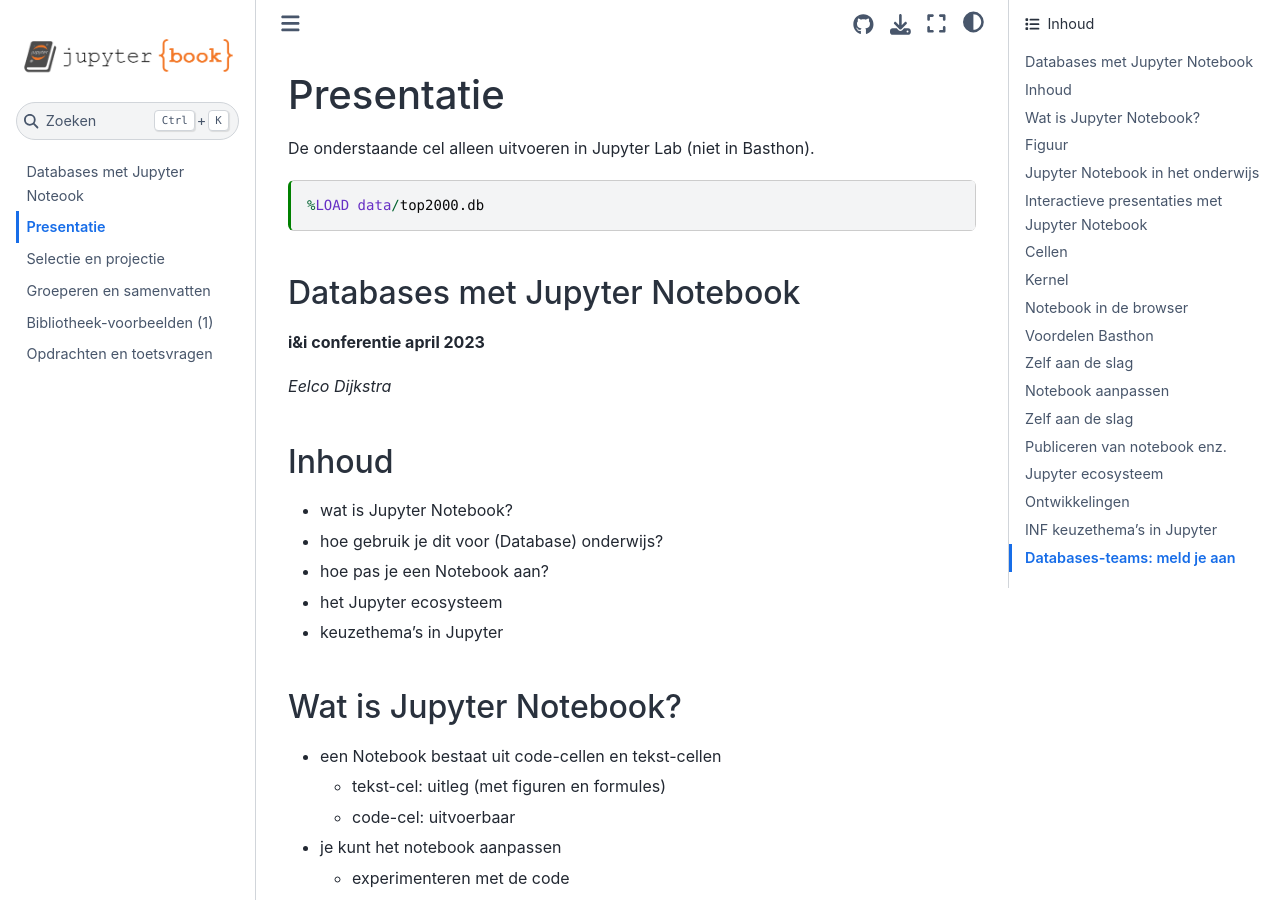
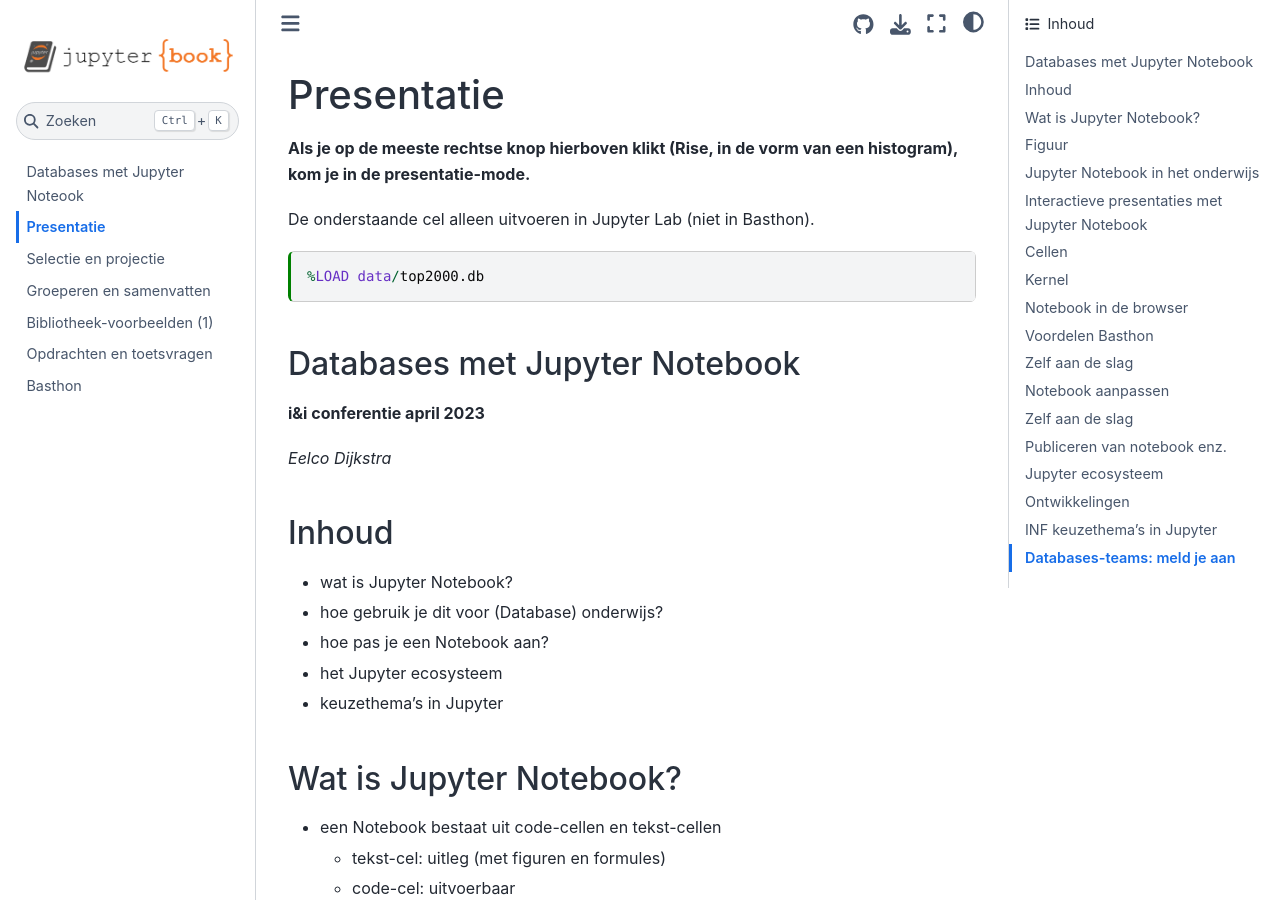
Before and after one commit to eelcodijkstra/db-basthion, a Jupyter Book: the page built from presentatie.ipynb, in a window 1280 px wide and 900 px high. Built offline with Jupyter Book 1.0.4 settings and Sphinx 7.4.7 and the Sphinx Book theme 1.1.4, drawn with Linux system fonts in a browser that asks for light colours; some of the changed lines change nothing that is shown.

Commit message:
pagina over Basthon toegevoegd

```diff
--- a/_toc.yml
+++ b/_toc.yml
@@ -9,3 +9,4 @@
 - file: top2000-samenvatten
 - file: bibliotheek-a
 - file: toetsvragen
+- file: basthon
--- /dev/null
+++ b/basthon.md
@@ -0,0 +1,36 @@
+# Basthon
+
+Basthon staat voor: "Bac à sable - Python", ofwel: Python zandbak. Leerlingen informatica kunnen daarin naar hartelust experimenteren zonder risico's voor zichzelf (privacy), hun computer, of hun omgeving (de server enz.).
+
+Basthon is een Franse versie van Jupyter Notebook, waarbij de kernels in de browser uitgevoerd worden.
+Basthon is een *statische website*: na het laden in de browser is er geen interactie met de server meer nodig.
+Dit betekent dat je met een relatief lichte server een grote groep gebruikers kunt bedienen.
+
+Basthon wordt gebruikt in het Franse informatica-onderwijs, voor ca. 5000 scholen en ruim 200.000 leerlingen.
+Een enkele server bedient daarbij zowel het lesmateriaal (Drupal 9 CMS) als Basthon.
+
+> Server: Intel Xeon 2 CPU E5-2620 v3 @ 2.40GHz 2 cores + 15GB RAM
+
+Enkele gegevens over het gebruik:
+
+* 5,000 schools
+* 100% French public high schools
+* 210,000+ active users
+* 1,100,000+ activities
+* 80,000 notebooks/week
+* 100,000 pyodide/week
+
+(Bron: CaPytale presentatie (dec?) 2022, Jupyter Lite workshop)
+
+## Nederlandse vertaling
+
+Op de jupyter-hub van i&i staat een (experimentele) Nederlandse vertaling van Basthon.
+Deze vertaling is nog incompleet, maar zal de komende maanden verder uitgewerkt worden.
+Het doel is om voor september de Nederlanse vertaling te completeren.
+
+## Bronnen
+
+NB: het materiaal van de docenten wordt gedeeld, is CC-BY-SA; waar is dat te vinden????
+
+* workshop over Jupyer Lite: https://blog.jupyter.org/report-on-the-jupyterlite-community-workshop-aafaefe254ef
+* presentatie daar over Capytale en Basthon: https://github.com/jupyterlite/jupyterlite/files/10202654/CAPYTALE_presentation.pdf
--- a/intro.md
+++ b/intro.md
@@ -8,6 +8,8 @@
 
 De bijbehorende Basthon notebooks vind je via de volgende links:
 
+* [presentatie](https://jupyter.infvo.nl/books/eelco/notebook/?kernel=sql&from=ieni2023/presentatie.ipynb&module=ieni2023/top2000.db)
+    * als je in Basthon op de meest rechtse ("histogram") knop klikt, kom je in de presentatie-mode (Rise).
 * [selectie en projectie](https://jupyter.infvo.nl/books/eelco/notebook/?kernel=sql&from=ieni2023/top2000-selectie.ipynb&module=ieni2023/top2000.db)
 * [groeperen en samenvatten](https://jupyter.infvo.nl/books/eelco/notebook/?kernel=sql&from=ieni2023/top2000-samenvatten.ipynb&module=ieni2023/top2000.db)
 * [combineren van tabellen](https://jupyter.infvo.nl/books/eelco/notebook/?kernel=sql&from=ieni2023/bibliotheek-a.ipynb&module=ieni2023/bibliotheek.db)
```
Also changed, not shown: presentatie.ipynb.
